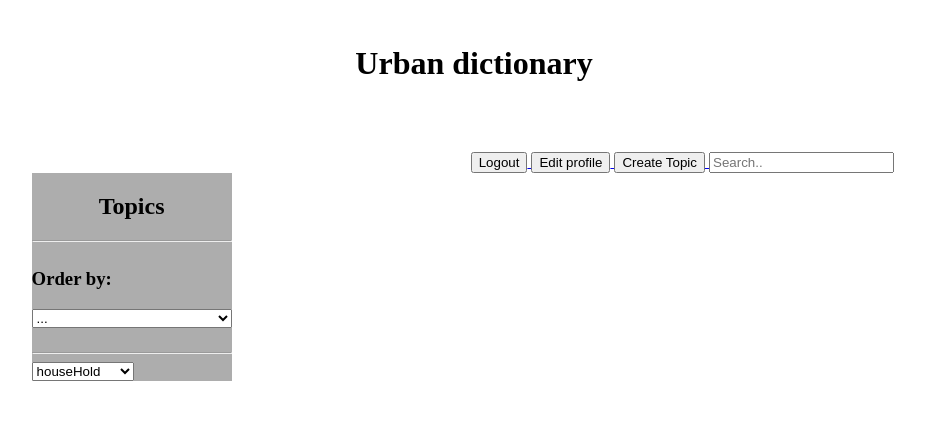
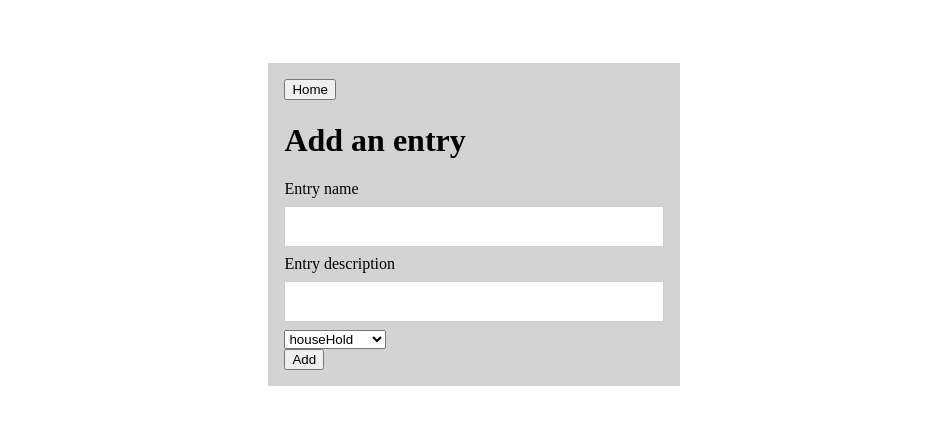
Before and after one commit to ziihh/Urban_Dictionary, a PHP site: page /Urban_Dictionary/index.php?createEntry=1 in a window 1280 px wide. Shown: the top 425 px of the page, without its empty margins (166-1091 px from the left). Run offline with PHP 8.4, Linux system fonts and the light colour scheme; the visitor is signed in with stand-in values (Sample User, id 1); data comes from the database, SQL or seed files in the repository; both versions use the stored data as it was after the commit.

Commit message:
auther can create topic and entries as well as admin.

```diff
--- a/Controller/Controller.php
+++ b/Controller/Controller.php
@@ -1,6 +1,7 @@
 <?php
 include("Model/User.php");
 include("Model/Topic.php");
+include("Model/Entry.php");
 include("View/View.php");
 include("Model/DBModel.php");
 
@@ -77,6 +78,19 @@ class Controller{
 		} else if(isset($_POST["addTopic"])){
 			$this->addNewTopic([$topics]);
 
+		} else if(isset($_GET["topicEntries"])){
+			$entries = $this->model->getEntriesByTopicId($_GET["topicEntries"]);
+			$this->view->createPage("View/Home.php", [$topics, $entries]);
+
+		}else if(isset($_GET["createEntry"])){
+			$this->view->createPage("View/AddEntry.php", [$topics]);
+
+		} else if(isset($_POST["addEntry"])){
+			$this->addNewEntry([$topics]);
+
+		} else if(isset($_GET["deleteEntry"])){
+			$this->model->deleteEntry($_GET["deleteEntry"]);
+
 		} else {
 			$this->view->createPage("View/Home.php", [$topics]);
 		}
@@ -90,6 +104,20 @@ class Controller{
 			$newTopic = new Topic($topicName, $_SESSION["user"]->getID());
 
 			$this->model->insertTopic($newTopic);
+	   		header("Refresh:0");
+	   	} else {
+			$this->view->createPage("View/Home.php", $displayObjs);
+	   	}
+	}
+
+	function addNewEntry($displayObjs){
+		if($_SESSION["user"]->getUserType() == "author" || $_SESSION["user"]->getUserType() == "admin"){
+			$entryName = $_POST["eName"];
+			$entryDesc = $_POST["eDesc"];
+			$topicId = $_POST["topicsSelection"];
+
+			$newEntry = new Entry($entryName, $entryDesc, $topicId, $_SESSION["user"]->getID(), date("Y/m/d", time()));
+			$this->model->insertEntry($newEntry);
 	   		header("Refresh:0");
 	   	} else {
 			$this->view->createPage("View/Home.php", $displayObjs);
--- a/Model/DBModel.php
+++ b/Model/DBModel.php
@@ -54,12 +54,12 @@ class DBModel {
 	function updateUser($user){
 		$query = $this->db->prepare("UPDATE users SET firstName = :firstName, lastName = :lastName, email = :email, password = :password WHERE userId = :userId AND userName = :userName");
 
-		$query->bindValue(':firstName', 	$user->getFirstName(),	PDO::PARAM_STR);
-        $query->bindValue(':lastName', 	$user->getLastName(), 		PDO::PARAM_STR);
-        $query->bindValue(':email', 	$user->getEmail(),			PDO::PARAM_STR);
-        $query->bindValue(':password', 	$user->getPassword(),		PDO::PARAM_STR);
-        $query->bindValue(':userId', 	$user->getID(),				PDO::PARAM_INT);
-        $query->bindValue(':userName', 	$user->getUserName(),		PDO::PARAM_STR);
+		$query->bindValue(':firstName', $user->getFirstName(),	PDO::PARAM_STR);
+        $query->bindValue(':lastName', 	$user->getLastName(), 	PDO::PARAM_STR);
+        $query->bindValue(':email', 	$user->getEmail(),		PDO::PARAM_STR);
+        $query->bindValue(':password', 	$user->getPassword(),	PDO::PARAM_STR);
+        $query->bindValue(':userId', 	$user->getID(),			PDO::PARAM_INT);
+        $query->bindValue(':userName', 	$user->getUserName(),	PDO::PARAM_STR);
 
 		$query->execute();
 
@@ -76,6 +76,27 @@ class DBModel {
 		$newTopic->setID($this->db->lastInsertId());
 	}
 
+	function insertEntry($newEntry){
+		$query = $this->db->prepare("INSERT INTO entries(entryName, entryDescription, topicId, userId, entryDate) VALUES(:entryName, :entryDescription, :topicId, :userId, :entryDate)");
+
+        $query->bindValue(':entryName',			$newEntry->getEntryName(),			PDO::PARAM_STR);
+        $query->bindValue(':entryDescription',	$newEntry->getEntryDescription(),	PDO::PARAM_STR);
+        $query->bindValue(':topicId', 			$newEntry->getTopicID(),			PDO::PARAM_INT);
+        $query->bindValue(':userId', 			$newEntry->getUserID(),				PDO::PARAM_INT);
+        $query->bindValue(':entryDate', 		$newEntry->getDate(),				PDO::PARAM_STR);
+
+		$query->execute();
+
+		$newEntry->setID($this->db->lastInsertId());
+	}
+
+	function deleteEntry($entryId){
+		$query = $this->db->prepare("DELETE FROM entries WHERE entryId=:entryId");
+        $query->bindValue(':entryId', $entryId, PDO::PARAM_STR);
+
+		$query->exec();
+	}
+
 	function getTopics(){
 		$topics = array();
 
@@ -86,11 +107,27 @@ class DBModel {
 
 		foreach ($result as $row) {
 			$topic = new Topic($row["topicName"], $row["userId"], $row["topicId"]);
-
 			array_push($topics, $topic);
 		}
 
 		return $topics;
+	}
+
+	function getEntriesByTopicId($topicId){
+		$entries = array();
+
+		$query = $this->db->prepare("SELECT * FROM entries WHERE topicId = :topicId");
+        $query->bindValue(':topicId', $topicId, PDO::PARAM_INT);
+		$query->execute();
+
+		$result = $query->fetchAll(PDO::FETCH_ASSOC);
+
+		foreach ($result as $row) {
+			$entry = new Entry($row["entryName"], $row["entryDescription"], $row["topicId"], $row["userId"], $row["entryDate"], $row["entryId"]);
+			array_push($entries, $entry);
+		}
+
+		return $entries;
 	}
 
 	/**
--- /dev/null
+++ b/Model/Entry.php
@@ -0,0 +1,68 @@
+<?php
+class Entry{
+	private $id;
+	private $entryName;
+	private $entryDescription;
+	private $topicId;
+	private $userId;
+	private $date;
+
+	function __construct($entryName, $entryDescription, $topicId, $userId, $date, $id = -1){
+		$this->id = $id;
+		$this->entryName = $entryName;
+		$this->entryDescription = $entryDescription;
+		$this->topicId = $topicId;
+		$this->userId = $userId;
+		$this->date = $date;
+	}
+
+	function getID(){
+		return $this->id;
+	}
+
+	function getEntryName(){
+		return $this->entryName;
+	}
+
+	function getEntryDescription(){
+		return $this->entryDescription;
+	}
+
+	function getTopicID(){
+		return $this->topicId;
+	}
+
+	function getUserID(){
+		return $this->userId;
+	}
+
+	function getDate(){
+		return $this->date;
+	}
+
+	function setID($id){
+		$this->id = $id;
+	}
+
+	function setEntryName($entryName){
+		$this->entryName = $entryName;
+	}
+
+	function setEntryDescription($entryDescription){
+		$this->entryDescription = $entryDescription;
+	}
+
+	function setTopicID($topicId){
+		$this->topicId = $topicId;
+	}
+
+	function setUserID($id){
+		$this->userId = $id;
+	}
+
+	function setDate($date){
+		$this->date = $date;
+	}
+
+}
+?>
--- /dev/null
+++ b/View/AddEntry.php
@@ -0,0 +1,30 @@
+<div class="createEntry">
+
+	<form name="test" class="createEntryForm" method="POST" action="index.php">
+		<a href="/Urban_Dictionary/index.php">
+			<button value="Home">Home</button>
+		</a>
+		<h1>Add an entry </h1>
+
+		<div class="inputFields">
+			<label>Entry name</label>
+			<input id="inputFields" type="text" name="eName" id="eName" required>
+		</div>
+		<div class="inputFields">
+			<label>Entry description</label>
+			<input id="inputFields" type="text" name="eDesc" id="eDesc" required>
+		</div>
+
+		<?php
+			echo "<select id=\"topicsSelection\" name=\"topicsSelection\">";
+			foreach ($data[0] as $topic) {
+				echo "<option value=". $topic->getID() .">". $topic->getTopicName() ."</option>";
+			}
+			echo "</select>";
+		?>
+
+		<div class="input-group">
+			<button type="submit" id="addEntry" name="addEntry" class="btn">Add</button>
+		</div>
+	 </form>
+</div>
--- a/View/CSS/index.css
+++ b/View/CSS/index.css
@@ -17,7 +17,7 @@ header{
 .grid{
 	width: 70%;
 	display: grid;
-	grid-template-columns: 200px 1fr;
+	grid-template-columns: 250px 1fr;
 	margin: 0 auto;
 
 }
@@ -136,12 +136,12 @@ h2{
 
 /* Create Topic */
 
-.createTopic{
+.createTopic, .createEntry{
 	margin-top:  5%;
 
 }
 
-.createTopicForm{
+.createTopicForm, .createEntryForm{
 	width: 30%;
 	margin:0 auto;
 	background-color: #d3d3d3;
@@ -157,3 +157,11 @@ h2{
 	box-sizing: border-box;
 	width: 100%;
 }
+
+.entryDeleteButtonForm {
+	margin-left: 50%;
+}
+
+.topicDeleteButton{
+	display: inline-flex;
+}
--- a/View/CreateTopic.php
+++ b/View/CreateTopic.php
@@ -1,7 +1,7 @@
 <div class="createTopic">
 
 	<form name="test" class="createTopicForm" method="POST" action="index.php">
-		<a href="/assignment_2/index.php">
+		<a href="/Urban_Dictionary/index.php">
 			<button value="Home">Home</button>
 		</a>
 		<h1>Create Topic </h1>
--- a/View/EditProfile.php
+++ b/View/EditProfile.php
@@ -1,5 +1,5 @@
 <div class="Edit_Profile">
-	<a href="/assignment_2/index.php">
+	<a href="/Urban_Dictionary/index.php">
 		<button value="Home">Home</button>
 	</a>
 
--- a/View/Home.php
+++ b/View/Home.php
@@ -11,17 +11,20 @@
 
 		<!-- Checks if the user is logged in then show logout button -->
 		<?php if(isset($_SESSION["user"])){ ?>
-			<a href="/assignment_2/index.php?logout=1">
+			<a href="/Urban_Dictionary/index.php?logout=1">
 				<input type="button"  value="Logout">
 			</a>
-			<a href="/assignment_2/index.php?editprofile=1">
+			<a href="/Urban_Dictionary/index.php?editprofile=1">
 				<input type="button" value="Edit profile">
 			</a>
-			<a href="/assignment_2/index.php?createTopic=1">
+			<a href="/Urban_Dictionary/index.php?createTopic=1">
 				<input type="button" value="Create Topic">
 			</a>
+			<a href="/Urban_Dictionary/index.php?createEntry=1">
+				<input type="button" value="Add an entry">
+			</a>
 		<?php } else { ?>  <!-- else show login button -->
-			<a href="/assignment_2/index.php?login=1">
+			<a href="/Urban_Dictionary/index.php?login=1">
 				<input type="button"  value="Login">
 			</a>
 		<?php } ?>
@@ -52,13 +55,38 @@
 -->
 
 				<?php
-					echo "<select>";
-					foreach ($data[0] as $topic) {
+//					echo "<form method=\"POST\" action=\"\">";
+//						echo "<select id=\"topicsSelection\" name=\"topicsSelection\">";
+//						foreach ($data[0] as $topic) {
+//
+//
+//							echo "<option value=". $topic->getID() .">". $topic->getTopicName() ."</option>";
+//							if ($_SESSION["user"]->getUserType() == "admin") {
+//							}
+//						}
+//						echo "</select>";
+//					echo "</form>";
 
+					//echo "<a href=\"/Urban_Dictionary/index.php?deleteTopic=1\">";
+					//	echo "<button type=\"submit\" class=\"btn\"><i class=\"fa fa-trash\"></i></button>";
+					//echo "</a>";
 
-						echo "<option value=\"". $topic->getID() ."\">". $topic->getTopicName() ."</option>";
-					}
-					echo "<\select>";
+						foreach ($data[0] as $topic) {
+							echo "<form class=\"topicDeleteButton\" method=\"POST\" action=\"index.php\">";
+								echo "<a href=\"/Urban_Dictionary/index.php?topicEntries=". $topic->getID()."\">";
+									echo "<input class=\"topics\" type=\"button\" data-id=\"". $topic->getID() ."\" value=\"". $topic->getTopicName() . "\">";
+								echo "</a>";
+
+								// if user is logged and is either a admin or author. if an author then topic must be created by himself to gain delete functionality.
+								if(isset($_SESSION["user"]) && ($_SESSION["user"]->getUserType() == "admin" || ($_SESSION["user"]->getUserType() == "author" && $topic->getUserID() == $_SESSION["user"]->getID()))){
+									echo "<a href=\"/Urban_Dictionary/index.php?deleteTopic=". $topic->getID()."\">";
+										echo "<button type=\"button\" class=\"btn\"><i class=\"fa fa-trash\"></i></button>";
+									echo "</a>";
+								}
+							echo "</form>";
+
+						}
+
 				?>
 	<!--		  <input class="topics" type="button" name="gender" value="topic">
 			  <input class="topics" type="button" name="gender" value="topic">
@@ -71,6 +99,32 @@
 		</div>
 
 		<div class="text_container">
+
+			<?php
+				if(sizeof($data) >= 2){
+					foreach ($data[1] as $entry) {
+						echo "<div class=\"sections\">";
+							echo "<h2>". $entry->getEntryName() ."</h2>";
+							echo "<p>" . $entry->getEntryDescription() . "</p>";
+						echo "</div>";
+
+						echo "<form class=\"entryDeleteButtonForm\" method=\"POST\" action=\"index.php\">";
+							// if user is logged and is either a admin or author. if an author then topic must be created by himself to gain delete functionality.
+							if(isset($_SESSION["user"]) && ($_SESSION["user"]->getUserType() == "admin" || ($_SESSION["user"]->getUserType() == "author" && $entry->getUserID() == $_SESSION["user"]->getID()))){
+								echo "<a href=\"/Urban_Dictionary/index.php?topicEntries=". $_GET["topicEntries"] ."&deleteEntry=". $entry->getID() ."\">";
+									echo "<button type=\"button\" class=\"btn\"><i class=\"fa fa-trash\"></i></button>";
+								echo "</a>";
+							}
+						echo "</form>";
+						echo "<hr>";
+					}
+				} else {
+					echo "<p>Please select the topic.</p>";
+				}
+
+			?>
+
+
 			<h2>Lurom ipsum</h2>
 
 			<div class="sections">
@@ -94,3 +148,12 @@
 		</div>
 	</div>
 </div>
+
+<script>
+$('.topicsSelection').change(function(){
+    var topicsSelected=$('.topicsSelection').val();
+    $.ajax({url:"/Urban_Dictionary/index.php?deleteTopic="+topicsSelected,cache:false,success:function(result){
+        $(".ShowSelectedValueDiv").html(result);
+    }});
+});
+</script>
--- a/View/Login.php
+++ b/View/Login.php
@@ -14,7 +14,7 @@
 
 
 			</form>
-			<a href="/assignment_2/index.php?register=1">
+			<a href="/Urban_Dictionary/index.php?register=1">
 				<button value="Register">Register</button>
 			</a>
 		</div>
--- a/View/includes/header.php
+++ b/View/includes/header.php
@@ -5,7 +5,9 @@
     <meta charset="utf-8">
     <meta name="viewport" content="width=device-width, initial-scale=1.0">
     <title></title>
-    <link rel="stylesheet" href="./View/CSS/index.css">
+    <link rel="stylesheet" href="View/CSS/index.css">
+    <!-- Add icon library -->
+	<link rel="stylesheet" href="https://cdnjs.cloudflare.com/ajax/libs/font-awesome/4.7.0/css/font-awesome.min.css">
 </head>
 
 <body>
```
Also changed, not shown: SQL/urban_dictionary.sql (+21 -10 lines).
